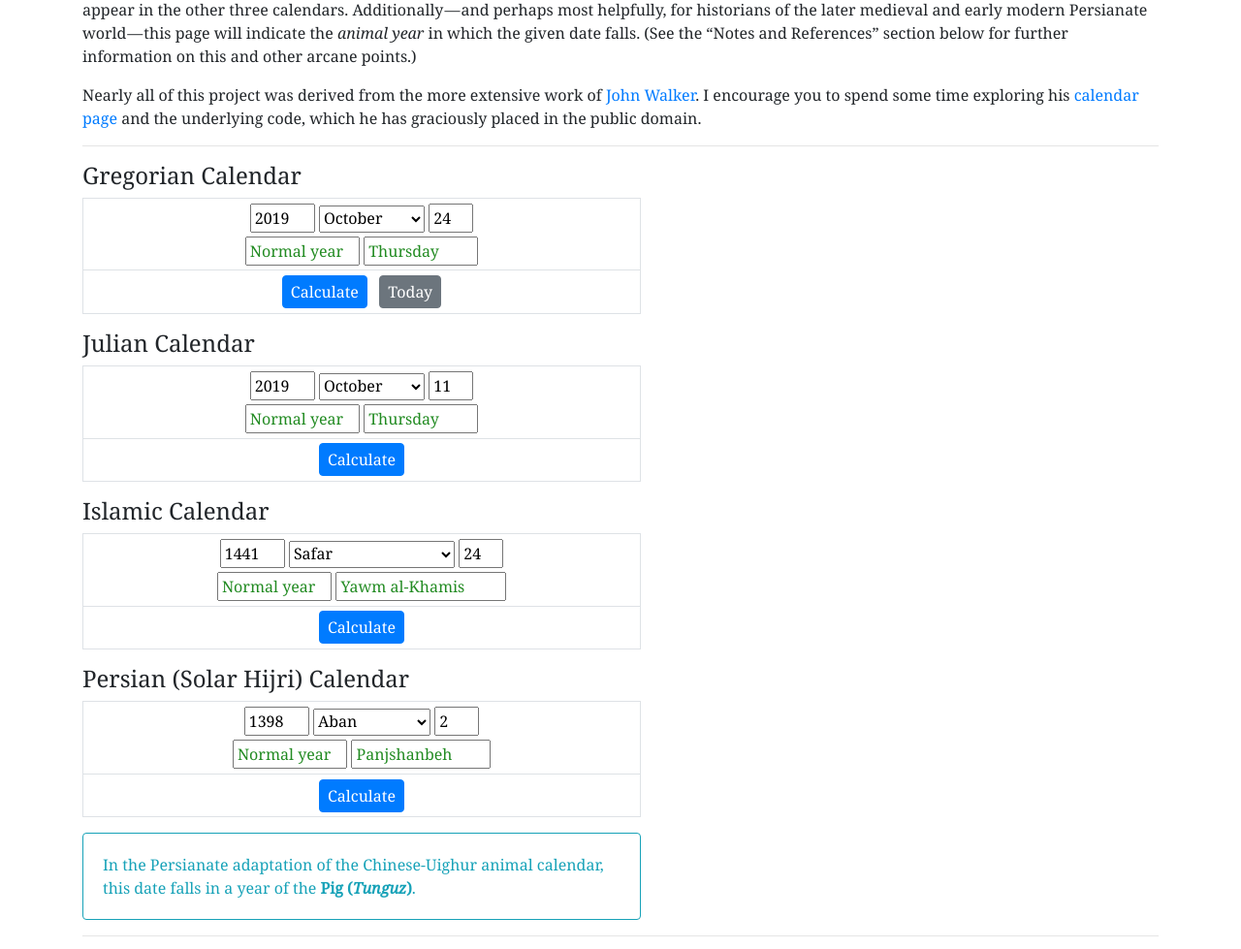
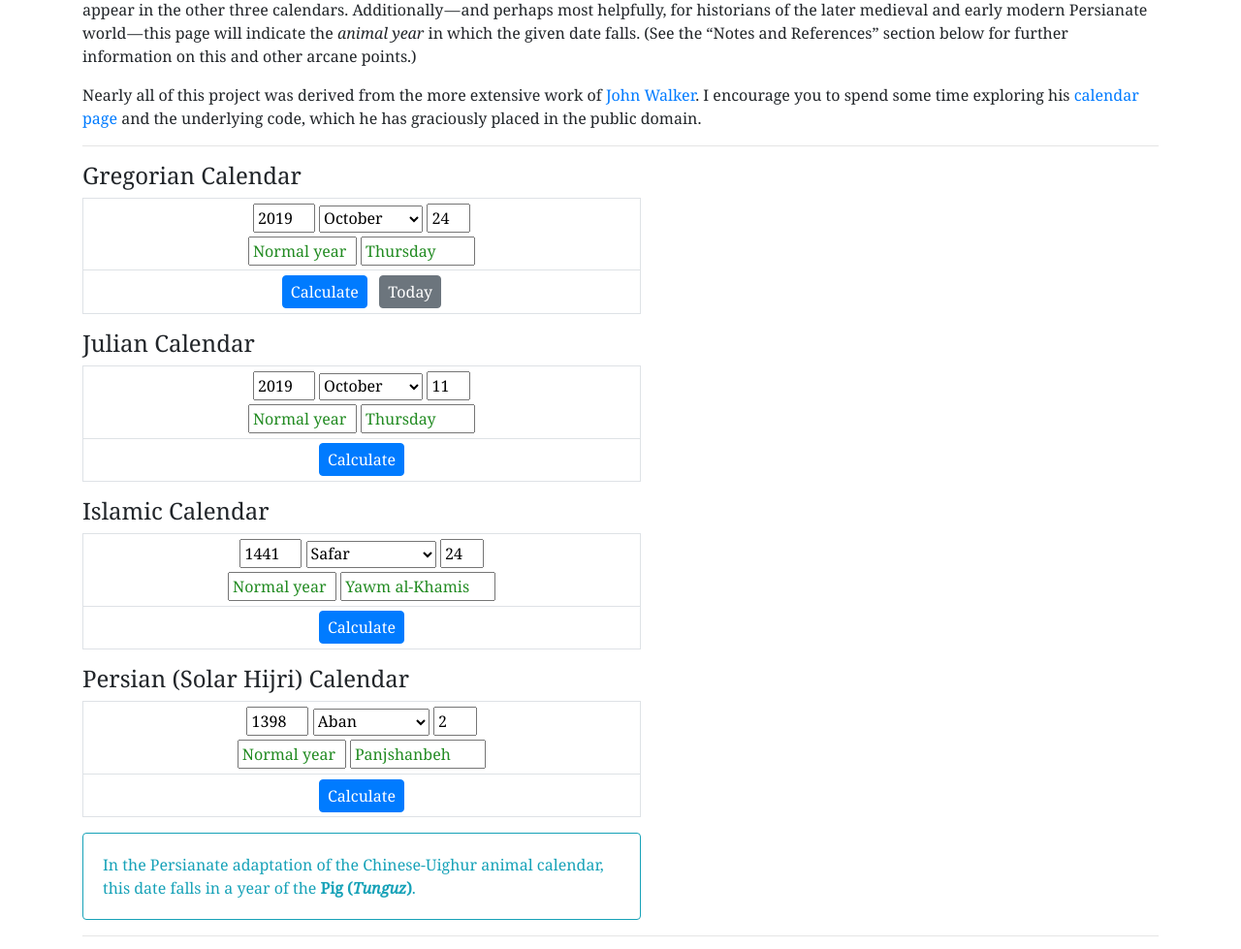
Before and after one commit to theodore-s-beers/muqawwim, a plain HTML site: page index.html in a window 1280 px wide. Shown: the part 106-1085 px from the top of the page at 97% size. Drawn offline with nearby package versions, Linux system fonts and the light colour scheme.

Commit message:
Tighten form spacing

```diff
--- a/index.html
+++ b/index.html
@@ -156,7 +156,7 @@
                 aria-label="Gregorian year"
                 id="gregYear"
                 name="year"
-                style="padding-left:0.2em;max-width:4.2em;"
+                style="padding-left:0.2em;max-width:4em;"
                 type="number"
                 value="1998"
               />
@@ -186,7 +186,7 @@
                   August
                 </option>
                 <option value="9">
-                  September&nbsp;
+                  September&thinsp;
                 </option>
                 <option value="10">
                   October
@@ -204,7 +204,7 @@
                 max="31"
                 min="1"
                 name="day"
-                style="padding-left:0.2em;min-width:2.9em;max-width:2.9em;"
+                style="padding-left:0.2em;min-width:2.8em;max-width:2.8em;"
                 type="number"
                 value="1"
               /><br />
@@ -212,7 +212,7 @@
                 aria-label="Normal or leap year"
                 name="leap"
                 readonly
-                style="margin-top:0.25em;color:forestgreen;padding-left:0.2em;max-width:7.4em;"
+                style="margin-top:0.25em;color:forestgreen;padding-left:0.2em;max-width:7em;"
                 type="text"
                 value=""
               />
@@ -327,7 +327,7 @@
                 aria-label="Julian year"
                 id="julianYear"
                 name="year"
-                style="padding-left:0.2em;max-width:4.2em;"
+                style="padding-left:0.2em;max-width:4em;"
                 type="number"
                 value=""
               />
@@ -357,7 +357,7 @@
                   August
                 </option>
                 <option value="9">
-                  September&nbsp;
+                  September&thinsp;
                 </option>
                 <option value="10">
                   October
@@ -375,7 +375,7 @@
                 max="31"
                 min="1"
                 name="day"
-                style="padding-left:0.2em;min-width:2.9em;max-width:2.9em;"
+                style="padding-left:0.2em;min-width:2.8em;max-width:2.8em;"
                 type="number"
                 value=""
               /><br />
@@ -383,7 +383,7 @@
                 aria-label="Normal or leap year"
                 name="leap"
                 readonly
-                style="margin-top:0.25em;color:forestgreen;padding-left:0.2em;max-width:7.4em;"
+                style="margin-top:0.25em;color:forestgreen;padding-left:0.2em;max-width:7em;"
                 type="text"
                 value=""
               />
@@ -477,7 +477,7 @@
                 aria-label="Islamic year"
                 id="islamicYear"
                 name="year"
-                style="padding-left:0.2em;max-width:4.2em;"
+                style="padding-left:0.2em;max-width:4em;"
                 type="number"
                 value=""
               />
@@ -489,16 +489,16 @@
                   Safar
                 </option>
                 <option value="3">
-                  Rabi‘ al-Awwal
+                  Rabi‘ I
                 </option>
                 <option value="4">
-                  Rabi‘ al-Akhir
+                  Rabi‘ II
                 </option>
                 <option value="5">
-                  Jumada al-Ula
+                  Jumada I
                 </option>
                 <option value="6">
-                  Jumada al-Akhirah&nbsp;
+                  Jumada II
                 </option>
                 <option value="7">
                   Rajab
@@ -513,7 +513,7 @@
                   Shawwal
                 </option>
                 <option value="11">
-                  Dhu al-Qa‘dah
+                  Dhu al-Qa‘dah&thinsp;
                 </option>
                 <option value="12">
                   Dhu al-Hijjah
@@ -525,7 +525,7 @@
                 max="30"
                 min="1"
                 name="day"
-                style="padding-left:0.2em;min-width:2.9em;max-width:2.9em;"
+                style="padding-left:0.2em;min-width:2.8em;max-width:2.8em;"
                 type="number"
                 value=""
               /><br />
@@ -533,7 +533,7 @@
                 aria-label="Normal or leap year"
                 name="leap"
                 readonly
-                style="margin-top:0.25em;color:forestgreen;padding-left:0.2em;max-width:7.4em;"
+                style="margin-top:0.25em;color:forestgreen;padding-left:0.2em;max-width:7em;"
                 type="text"
                 value=""
               />
@@ -541,7 +541,7 @@
                 aria-label="Arabic weekday"
                 name="wday"
                 readonly
-                style="color:forestgreen;padding-left:0.2em;max-width:11em;"
+                style="color:forestgreen;padding-left:0.2em;max-width:10em;"
                 type="text"
                 value=""
               />
@@ -584,7 +584,7 @@
                 aria-label="Persian year"
                 id="persYear"
                 name="year"
-                style="padding-left:0.2em;max-width:4.2em;"
+                style="padding-left:0.2em;max-width:4em;"
                 type="number"
                 value=""
               />
@@ -593,7 +593,7 @@
                   Farvardin
                 </option>
                 <option value="2">
-                  Ordibehesht&nbsp;
+                  Ordibehesht&thinsp;
                 </option>
                 <option value="3">
                   Khordad
@@ -632,7 +632,7 @@
                 max="31"
                 min="1"
                 name="day"
-                style="padding-left:0.2em;min-width:2.9em;max-width:2.9em;"
+                style="padding-left:0.2em;min-width:2.8em;max-width:2.8em;"
                 type="number"
                 value=""
               /><br />
@@ -640,7 +640,7 @@
                 aria-label="Normal or leap year"
                 name="leap"
                 readonly
-                style="margin-top:0.25em;color:forestgreen;padding-left:0.2em;max-width:7.4em;"
+                style="margin-top:0.25em;color:forestgreen;padding-left:0.2em;max-width:7em;"
                 type="text"
                 value=""
               />
@@ -648,7 +648,7 @@
                 aria-label="Persian weekday"
                 name="wday"
                 readonly
-                style="color:forestgreen;padding-left:0.2em;max-width:9em;"
+                style="color:forestgreen;padding-left:0.2em;max-width:8.8em;"
                 type="text"
                 value=""
               />
--- a/service-worker.js
+++ b/service-worker.js
@@ -129,7 +129,7 @@ self.__precacheManifest = [
   },
   {
     url: "index.html",
-    revision: "44d9ac90edc057b5e3ed70caff349c54"
+    revision: "1bbf8148cbc6e96fbd973413c69e56c3"
   },
   {
     url: "js/astro.js",
```
